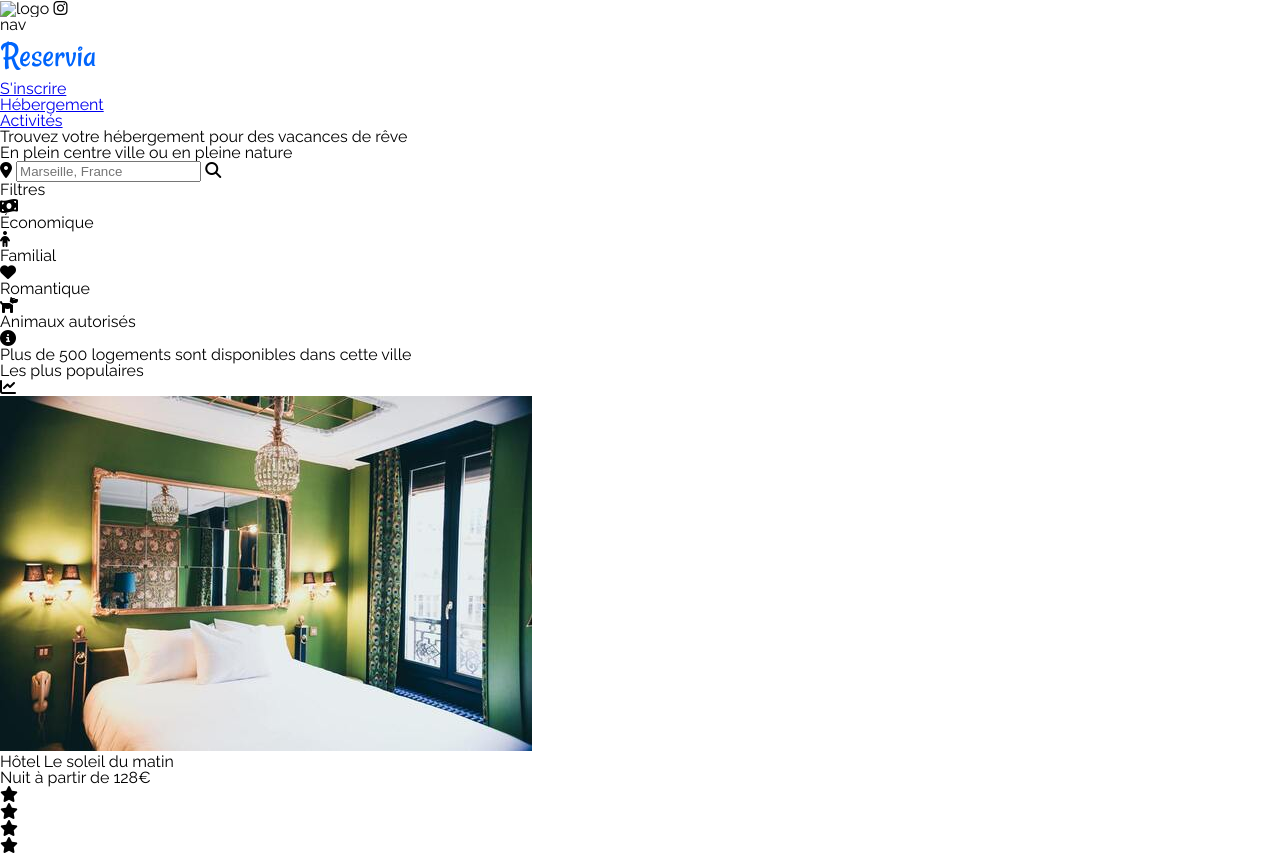
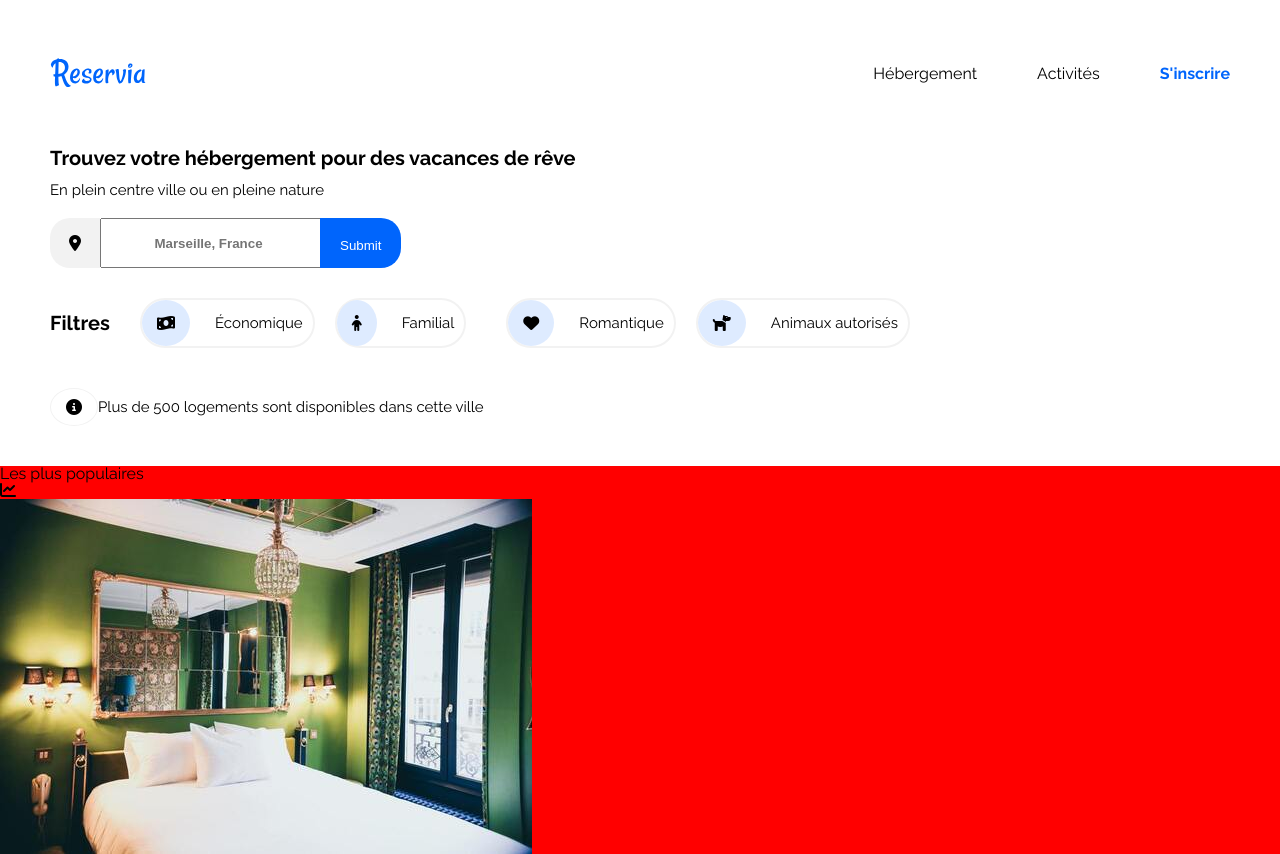
Before and after one commit to CamilleGovehovitch/CamilleGOVEHOVITCH_2_02102020, a plain HTML site: page index.html in a window 1280 px wide. Shown: the top 854 px of the page. Drawn offline with Linux system fonts and the light colour scheme; a script that the page names is missing.

Commit message:
header css

```diff
--- a/assets/css/index.css
+++ b/assets/css/index.css
@@ -58,6 +58,9 @@ body{
         margin-bottom: 20px;
         display: flex;
         align-items: center;
+    }
+    .search-form-desktop{
+        display: none;
     }
     .search-form{
         display: flex;
@@ -130,6 +133,12 @@ body{
         display: flex;
         justify-content: space-between;
         margin-bottom: 20px;
+    }
+    .infos li{
+        display: none;
+    }
+    .infos li:last-child{
+        display: block;
     }
     .infos p{
         font-size: 15px;
@@ -319,3 +328,144 @@ body{
         margin-bottom: 20px;
     }
 }
+/*Desktop design*/
+@media screen and (min-width: 1024px) {
+    .container-logo{
+        display: none;
+    }
+    .navbar{
+        display: none;
+    }
+    .nav-desktop{
+        display: flex;
+        justify-content: space-between;
+        padding: 50px;
+    }
+    nav{
+        display: flex;
+        align-items: center;
+    }
+    nav ul{
+        display: flex;
+        align-items: center;
+    }
+    nav li{
+        margin-right: 60px;
+        width: 50%;
+    }
+    nav a{
+        text-decoration: none;
+        color: black;
+    }
+    .subscription{
+        font-weight: bold;
+    }
+    .subscription a{
+        color: #0065FC;
+    }
+    .container-search-filters{
+        padding: 0 50px;
+    }
+    .container-search-filters h2{
+        font-size: 20px;
+        font-weight: bold;
+        margin-bottom: 15px;
+    }
+    .container-search-filters p{
+        font-size: 15px;
+        margin-bottom: 20px;
+    }
+    .search-form{
+        display: none;
+    }
+    .search-form-desktop{
+        display: flex;
+        margin-bottom: 30px;
+    }
+    .search-form-desktop i{
+        height: 50px;
+        width: 50px;
+        background-color: #F2F2F2;
+        display: flex;
+        align-items: center;
+        justify-content: center;
+        border-radius: 20px 0 0 20px;
+    }
+    .search-input{
+        height: 50px;
+        width: 230px;
+        text-align: center;
+        font-weight: bold;
+    }
+    .submit-btn{
+        background-color: #0065FC;
+        color: white;
+        height: 50px;
+        border: solid 0;
+        margin-left: -10px;
+        padding: 20px;
+        border-radius: 0 20px 20px 0;
+    }
+    .filters{
+        display: flex;
+        align-items: center;
+        margin-bottom: 40px;
+    }
+    .filters h2{
+        margin-right: 30px;
+        margin-bottom: 0;
+    }
+    .filters div{
+        display: flex;
+        margin-right: 20px;
+    }
+    .filter-item{
+        display: flex;
+        align-items: center;
+        padding: 0 10px 0 0;
+        border: solid 2px #F2F2F2;
+        border-radius: 30px;
+    }
+    .filter-item p{
+        margin-bottom: 0;
+    }
+    .filters i{
+        background-color: #DEEBFF;
+        margin-right: 25px;
+        padding: 15px;
+        border-radius: 50%;
+    }
+    .infos{
+        display: flex;
+        align-items: center;
+        margin-bottom: 40px;
+    }
+    .infos li{
+        color: #0065FC;
+        margin-right: 10px;
+    }
+    .infos li:last-child{
+        display: none;
+    }
+    .infos i{
+        padding: 10px 15px;
+        border: solid 1px #F2F2F2;
+        border-radius: 50%;
+    }
+    .infos p{
+        margin-bottom: 0;
+    }
+    .container-popular-accomodation{
+        display: flex;
+        flex-direction: row-reverse;
+        justify-content: space-between;
+    }
+    .container-popular{
+        background-color: red;
+    }
+    .container-accomodation{
+        background-color: green;
+        display: flex;
+        flex-wrap: wrap;
+    }
+}
--- a/index.html
+++ b/index.html
@@ -13,12 +13,21 @@
     <header>
 <!--        Desktop header-->
         <div class="nav-desktop">
-            <div class="container-logo">
-                <img src="" alt="logo">
-                <i class="fab fa-instagram"></i>
+            <div class="container-logo-desktop">
+                <img src="assets/images/logo/Reservia.svg" alt="logo">
             </div>
             <nav>
-                nav
+                <ul>
+                    <li>
+                        <a href="#">Hébergement</a>
+                    </li>
+                    <li>
+                        <a href="#">Activités</a>
+                    </li>
+                </ul>
+                <p class="subscription">
+                    <a href="">S'inscrire</a>
+                </p>
             </nav>
         </div>
         <div>
@@ -53,6 +62,12 @@
                     <label for="search"></label>
                     <input type="search" class="search-input" id="search" placeholder="Marseille, France">
                     <i class="fas fa-search" onclick="color()"></i>
+            </form>
+            <form action="" class="search-form-desktop">
+                <i class="fas fa-map-marker-alt"></i>
+                <label for="search"></label>
+                <input type="search" class="search-input" id="search" placeholder="Marseille, France">
+                <input type="submit" class="submit-btn">
             </form>
         </div>
 <!--        Filter container-->
```
